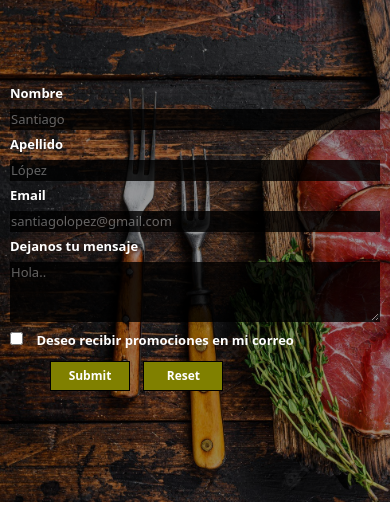
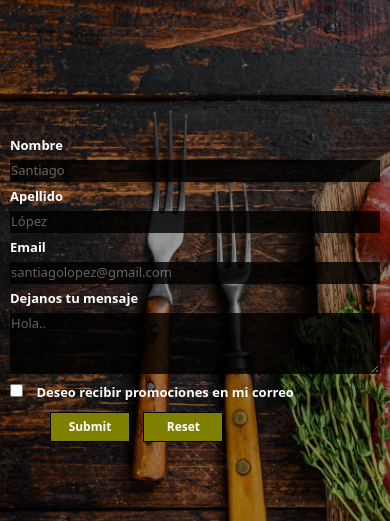
Before and after one commit to xperialopez1989/proyectoFinal, a plain HTML site: page html/contacto.html in a window 390 px wide. Shown: the part 129-650 px from the top of the page. Drawn offline with nearby package versions, Linux system fonts and the light colour scheme.

Commit message:
bootstrap en las 5 páginas, todo responsive error corregido en contacto

```diff
--- a/css/estilo.css
+++ b/css/estilo.css
@@ -415,7 +415,7 @@ footer {
   background: rgba(0, 0, 0, 0.4) url(../img/tablabresaola.jpg);
   background-blend-mode: color-burn;
   background-size: cover;
-  height: 530px;
+  height: 75vh;
 }
 form {
   max-width: 380px;
```
